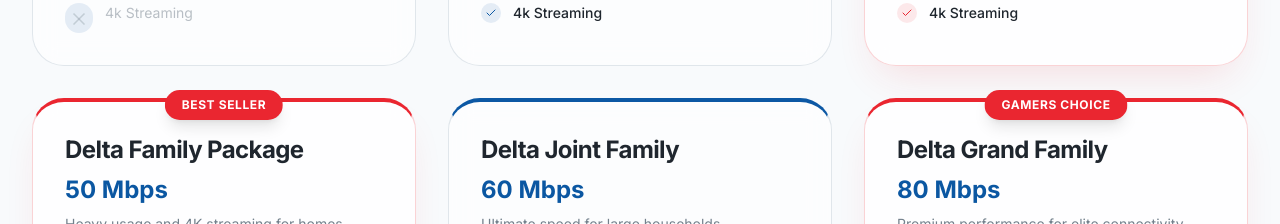
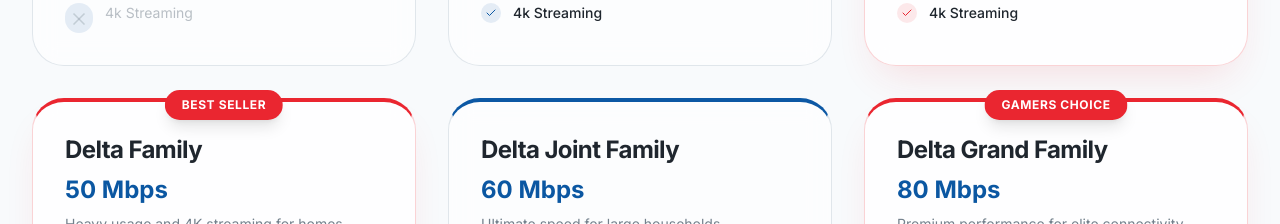
Before and after one commit to awesomemohsin/delta-isp, a Next.js app: page /packages in a window 1280 px wide. Shown: the part 980-1204 px from the top of the page. Built offline with nearby package versions, Linux system fonts and the light colour scheme.

Commit message:
UI: Rename Delta Family Package to Delta Family

```diff
--- a/components/pricing-page.tsx
+++ b/components/pricing-page.tsx
@@ -68,7 +68,7 @@ export const plans = [
     popular: true,
   },
   {
-    name: 'Delta Family Package',
+    name: 'Delta Family',
     speed: '50 Mbps',
     price: 840,
     period: '/month',
```
